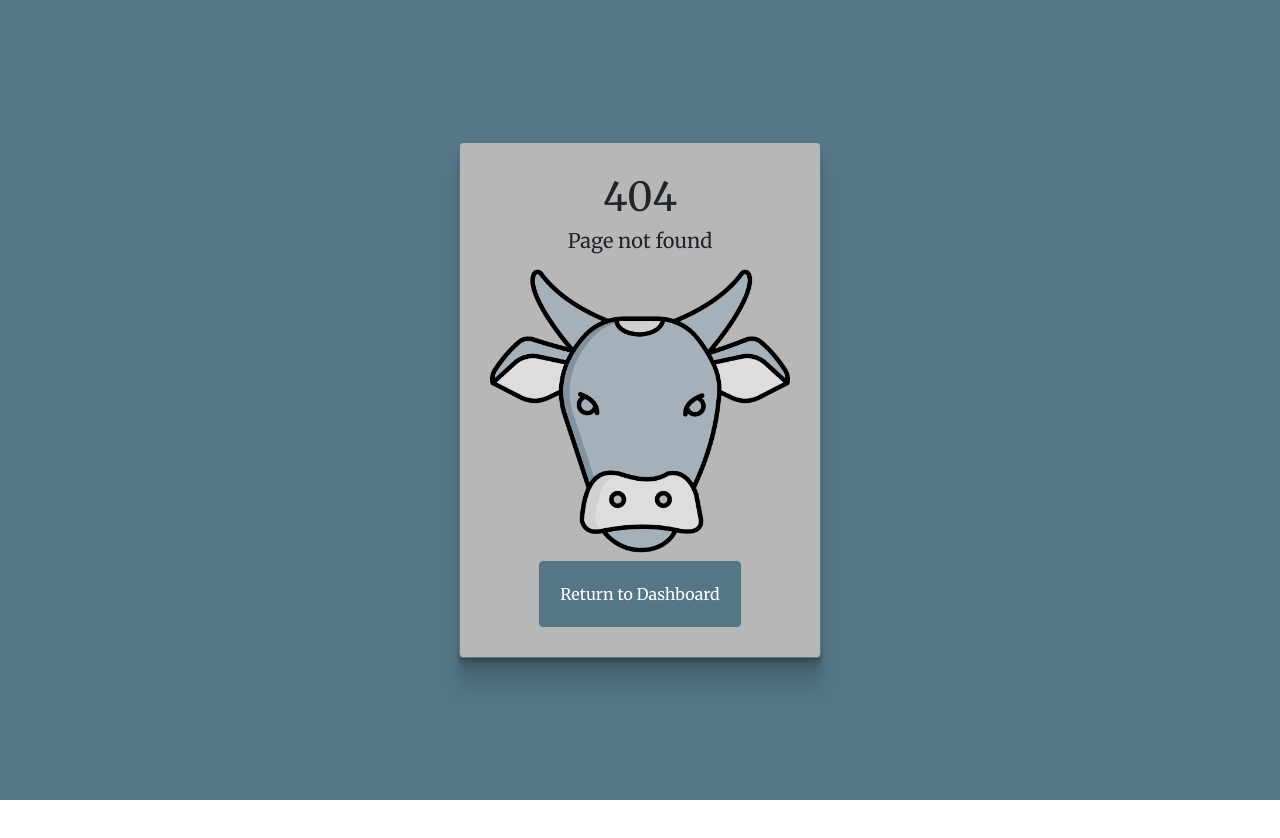
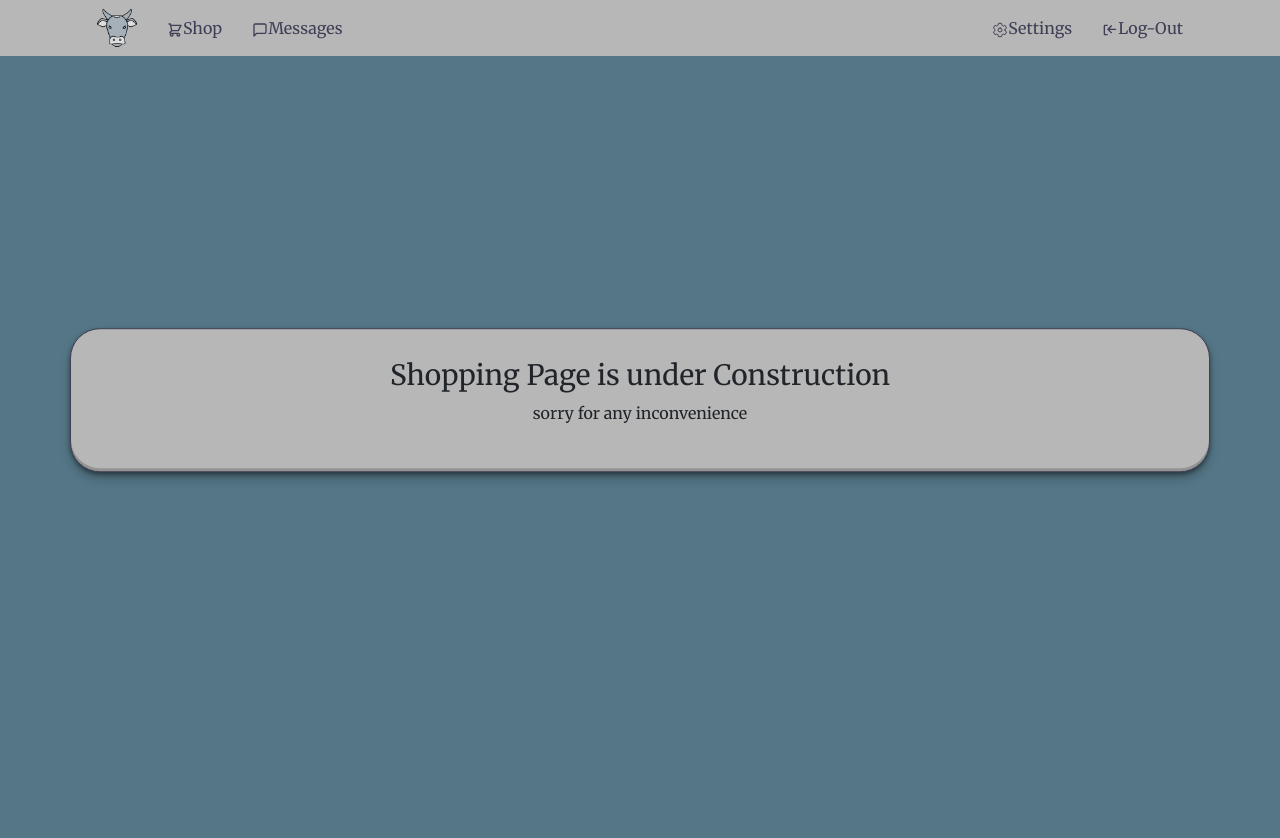
Before and after one commit to jb737/The-HerdBook, a React (Vite) app: page /shop in a window 1280 px wide. Before the commit this address had no page. Shown: the top 838 px of the page. Before the commit the page ends 800 px from the top, so only its background shows below. Built offline with nearby package versions, Linux system fonts and the light colour scheme.

Commit message:
Use outlet to render children components inside layout component, create style shop page placeholder

```diff
--- a/package.json
+++ b/package.json
@@ -14,6 +14,7 @@
     "react": "^18.3.1",
     "react-bootstrap": "^2.10.4",
     "react-dom": "^18.3.1",
+    "react-icons": "^5.3.0",
     "react-router-dom": "^6.26.1"
   },
   "devDependencies": {
--- a/src/components/Layout/Layout.module.css
+++ b/src/components/Layout/Layout.module.css
@@ -5,6 +5,19 @@
         );
     }
 
-    .navigation_container {
-        background-color: var(--secondary-color-dark);
+    .navbar {
+        background-color: var(--primary-color-light);
     }
+
+    .navbar a {
+        text-decoration: none;
+        color: var(--primary-color-dark);
+        padding: 0px 15px;;
+    }
+
+    .navbar a:hover {
+        padding: 0px 15px;
+        text-decoration: none;
+        color:var(--secondary-color-light);
+        box-shadow: rgba(0, 0, 0, 0.16) 0px 1px 4px;
+    }
--- a/src/components/Layout/Layout.tsx
+++ b/src/components/Layout/Layout.tsx
@@ -1,29 +1,50 @@
 import { useState } from "react";
 import classes from "./Layout.module.css";
 import { Navbar, Container, Nav } from "react-bootstrap";
+import { Link, NavLink, Outlet } from "react-router-dom";
 
-interface LayoutProps  {
-    children: React.ReactNode;
-}
+import { HiOutlineShoppingCart } from "react-icons/hi";
+import { FiMessageSquare } from "react-icons/fi";
+import { IoSettingsOutline } from "react-icons/io5";
+import { CgLogOut } from "react-icons/cg";
 
-export default function Layout ({children}: LayoutProps) {
+
+export default function Layout () {
     const [theme] = useState(window.matchMedia("(prefers-color-scheme: dark)").matches ? "dark" : "light");
     return (
         <div data-theme = {theme} className = {classes.page_container}>
-            <Navbar expand="lg" className="bg-body-tertiary">
+        <div className = {classes.navigation_container}>
+    <Navbar expand="lg" className={classes.navbar }>
         <Container>
-        <Navbar.Brand href="#home">React-Bootstrap</Navbar.Brand>
+            <Link to = "/">
+                <img
+                    alt="The Herd Book Logo"
+                    src="src/assets/grey_cow_by_VectorPortal.png"
+                    width="40"
+                    height="40"
+                    className="d-inline-block align-top"
+                    title = "Return to Dashboard"
+                    />
+            </Link>
+
             <Navbar.Toggle aria-controls="basic-navbar-nav" />
             <Navbar.Collapse id="basic-navbar-nav">
                 <Nav className="me-auto">
-            <Nav.Link href="#home">Home</Nav.Link>
-            <Nav.Link href="#link">Link</Nav.Link>
+                    <NavLink to={"/shop"}><HiOutlineShoppingCart />Shop</NavLink>
+                    <NavLink to = {"/messages"}><FiMessageSquare />Messages</NavLink>
+                </Nav>
+
+                <Nav>
+            <NavLink to = "/settings"><IoSettingsOutline />Settings</NavLink>
+            <NavLink  to="/account/login"><CgLogOut />Log-Out</NavLink>
           </Nav>
             </Navbar.Collapse>
         </Container>
     </Navbar>
-
-        {children}
+    </div>
+        <Container>
+            <Outlet />
+        </Container>
         </div>
     );
 }
--- a/src/navigation/Router.tsx
+++ b/src/navigation/Router.tsx
@@ -3,16 +3,25 @@ import CreateHerdBook from "../pages/CreateHerdBook/CreateHerdBook";
 import NotFoundPage from "../pages/NotFoundPage/NotFoundPage";
 import LandingPage from "../pages/LandingPage/LandingPage";
 import LoginPage from "../pages/LoginPage/LoginPage";
+import Layout from "../components/Layout/Layout";
+import ShopPage from "../pages/ShopPage/ShopPage";
 
 const routes = createRoutesFromElements (
     <>
-    <Route path = "/sign-up" element = {<CreateHerdBook />} />
-    <Route path = "/login" element = {<LoginPage />} />
-    <Route path = "/" element = {<div><LandingPage /></div>} />
-    <Route path = "*" element = {<NotFoundPage />} />
+    <Route path = "/" element = {<Layout />}>
+        <Route index element = {<LandingPage />} />
+        <Route path = "shop" element = {<ShopPage />} />
+    </Route>
+
+    <Route path = "/account">
+        <Route path = "sign-up" element = {<CreateHerdBook />} />
+        <Route path = "login" element = {<LoginPage />} />
+    </Route>
+
+        <Route path = "*" element = {<NotFoundPage />} />
     </>
     );
 
-   const router = createBrowserRouter(routes);
+   const router = createBrowserRouter(routes)
 
    export default router;
--- a/src/pages/CreateHerdBook/CreateHerdBook.tsx
+++ b/src/pages/CreateHerdBook/CreateHerdBook.tsx
@@ -158,7 +158,7 @@ const CreateHerdBook = (): JSX.Element => {
         </div>
     </Form>
 
-    const footer = <p>Already have an account? <Link title = "link to log-in page" to = "/login">Log-In here</Link></p>
+    const footer = <p>Already have an account? <Link title = "link to log-in page" to = "/account/login">Log-In here</Link></p>
 
     return (
     <div data-theme = {theme} className = {classes.page_container}>
--- a/src/pages/LandingPage/LandingPage.tsx
+++ b/src/pages/LandingPage/LandingPage.tsx
@@ -1,19 +1,15 @@
 import { useState } from "react";
 import { Navigate, useLocation } from "react-router-dom";
 import User from "../../models/User";
-import Layout from "../../components/Layout/Layout";
 
-//TODO: 1:33 video 14. Build the layout
 
 export default function LandingPage() {
 const { state } = useLocation();//how to access the state from useNavigate
 const [user] = useState<User>(state?.user);//user gets all the properties of state.user
 
     return user ? (
-    <Layout>
        <p>Hello {user.email.split("@")[0]}</p>
-    </Layout>
     ):(
-        <Navigate to = "/sign-up" />
+        <Navigate to = "/account/sign-up" />
     );
 }
--- a/src/pages/LoginPage/LoginPage.tsx
+++ b/src/pages/LoginPage/LoginPage.tsx
@@ -52,7 +52,7 @@ export default function LoginPage() {
     </div>
 </Form>
 
-    const footer =   <p>Don't have an account? <Link to = "/sign-up">Sign Up here</Link></p>
+    const footer =   <p>Don't have an account? <Link to = "/account/sign-up">Sign Up here</Link></p>
 
     return (
 <div data-theme = {theme} className = {classes.page_container}>
--- a/src/pages/NotFoundPage/NotFoundPage.tsx
+++ b/src/pages/NotFoundPage/NotFoundPage.tsx
@@ -12,10 +12,11 @@ export default function NotFoundPage() {
                 <h5> Page not found</h5>
             <img className = {classes.not_found_img} alt = "The Herd Book logo" src = "src/assets/grey_cow_by_VectorPortal.png"/>
             <Row>
-            <Link type = "button" to = "/">Return to Dashboard</Link>
+            <Link title = "Return to Dashboard" type = "btn btn-secondary" to = "/">Return to Dashboard</Link>
             </Row>
         </div>
         </div>
     );
 
+
 }
--- /dev/null
+++ b/src/pages/ShopPage/ShopPage.module.css
@@ -0,0 +1,7 @@
+.page_container {
+    min-height: 100vh;
+    background-color: var(--secondary-color-dark);
+}
+.p {
+  text-align: center;
+}
--- /dev/null
+++ b/src/pages/ShopPage/ShopPage.tsx
@@ -0,0 +1,14 @@
+import { useState } from "react";
+import CustomCard from "../../components/CustomCard/CustomCard";
+import classes from "./ShopPage.module.css"
+
+export default function ShopPage() {
+    const [theme] = useState(window.matchMedia("(prefers-color-scheme: dark)").matches ? "dark" : "light");
+    return (
+        <div data-theme = {theme} className = {classes.page_container}>
+        <CustomCard title = "Shopping Page is under Construction"
+                    content = {<p className={classes.p}>sorry for any inconvenience</p>} />
+
+    </div>
+    );
+}
```
Also changed, not shown: 1 other file (tests, documents, lock files or other folders). Lines whose indentation alone changed are shown as unchanged.
